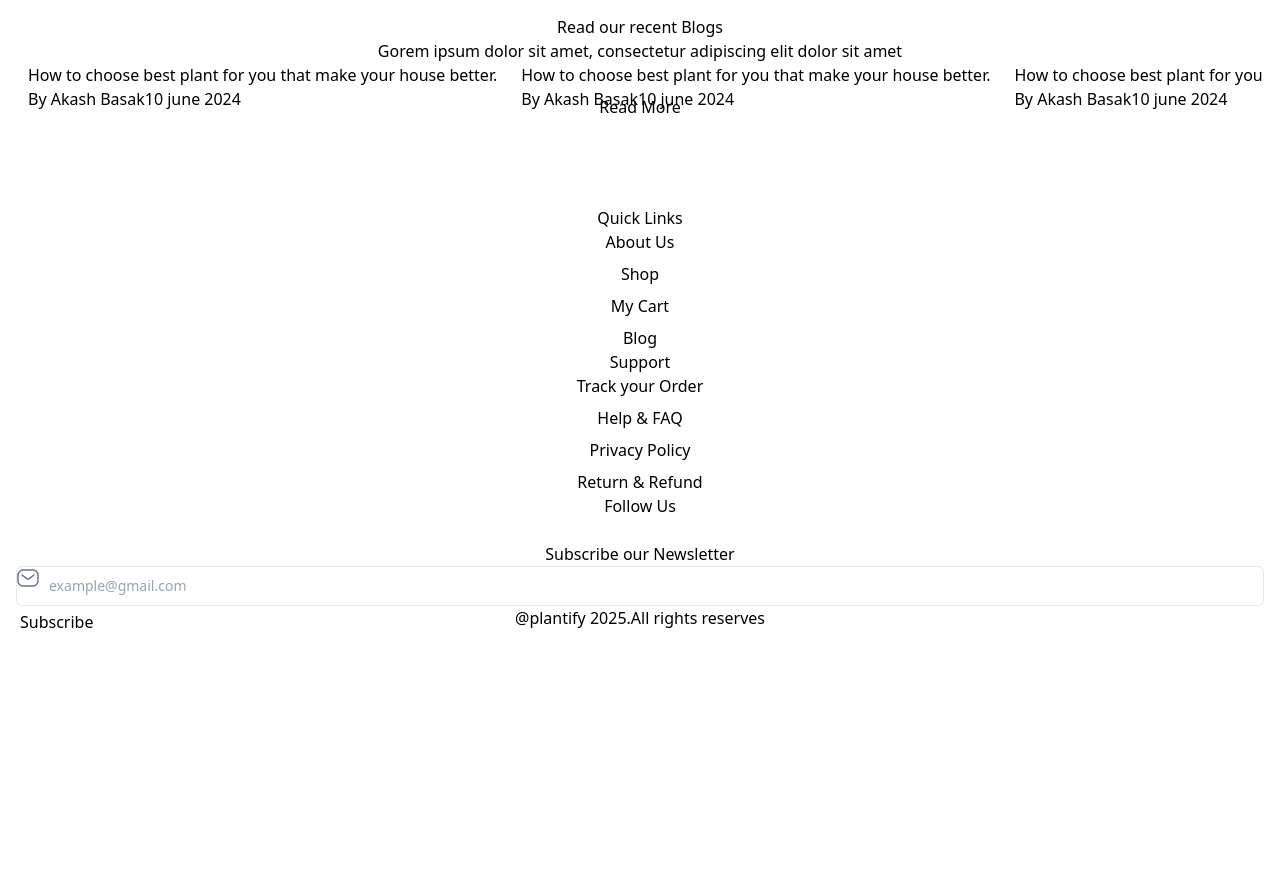
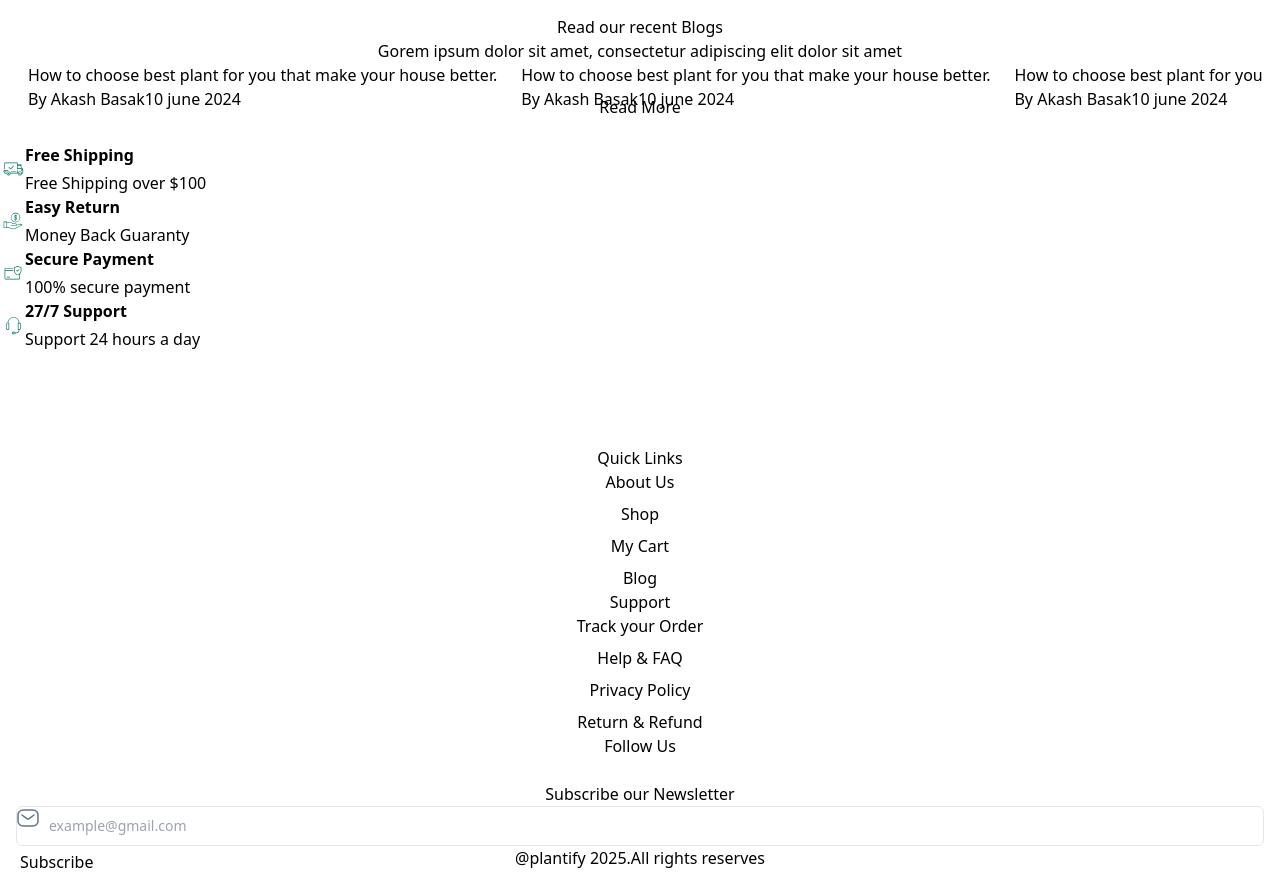
Before and after one commit to TuVoXuan/plantify, a Next.js app: page / in a window 1280 px wide. Shown: the part 2220-3106 px from the top of the page. Before the commit the page ends 2866 px from the top, so only its background shows below. Built offline with nearby package versions, Linux system fonts and the light colour scheme; grey boxes are pictures that could not be loaded.

Commit message:
feat: make section service

```diff
--- a/src/app/page.tsx
+++ b/src/app/page.tsx
@@ -28,6 +28,7 @@ import blog2 from "../assets/images/blog2.png";
 import blog3 from "../assets/images/blog3.png";
 import { cn } from "@/lib/utils";
 import { Star } from "lucide-react";
+import Icons from "@/components/icons";
 
 const plantCategories = [
   { thumbnail: succulents, title: "Succulents" },
@@ -345,6 +346,62 @@ export default function Home() {
           </div>
         </div>
       </section>
+      {/* Services */}
+      <section className="pb-20 md:pb-[88px] xl:pb-[140px]">
+        <div className="bg-primary-50">
+          <div
+            className={cn(
+              "container-cs py-4 px-[35.5px] grid grid-cols-2 gap-x-8 gap-y-5",
+              "md:flex md:justify-center md:gap-x-[24.33px] md:py-8 md:px-0 xl:py-[64px] xl:justify-between",
+            )}
+          >
+            <div className="flex items-center gap-x-2 xl:gap-x-4">
+              <Icons.Truck className="shrink-0 md:h-8 md:w-8 xl:h-[56px] xl:w-[56px]" />
+              <div>
+                <p className="text-body-sm md:text-body-lg xl:text-body-xl font-semibold text-neutral-900 mb-1 xl:mb-2">
+                  Free Shipping
+                </p>
+                <p className="text-body-xs md:text-body-sm xl:text-body-lg text-neutral-600 whitespace-nowrap">
+                  Free Shipping over $100
+                </p>
+              </div>
+            </div>
+            <div className="flex items-center gap-x-2 xl:gap-x-4">
+              <Icons.Return className="shrink-0 md:h-8 md:w-8 xl:h-[56px] xl:w-[56px]" />
+              <div>
+                <p className="text-body-sm md:text-body-lg xl:text-body-xl font-semibold text-neutral-900 mb-1 xl:mb-2">
+                  Easy Return
+                </p>
+                <p className="text-body-xs md:text-body-sm xl:text-body-lg text-neutral-600 whitespace-nowrap">
+                  Money Back Guaranty
+                </p>
+              </div>
+            </div>
+            <div className="flex items-center gap-x-2 xl:gap-x-4">
+              <Icons.SecurityPayment className="shrink-0 md:h-8 md:w-8 xl:h-[56px] xl:w-[56px]" />
+              <div>
+                <p className="text-body-sm md:text-body-lg xl:text-body-xl font-semibold text-neutral-900 mb-1 xl:mb-2">
+                  Secure Payment
+                </p>
+                <p className="text-body-xs md:text-body-sm xl:text-body-lg text-neutral-600 whitespace-nowrap">
+                  100% secure payment
+                </p>
+              </div>
+            </div>
+            <div className="flex items-center gap-x-2 xl:gap-x-4">
+              <Icons.Contact className="shrink-0 md:h-8 md:w-8 xl:h-[56px] xl:w-[56px]" />
+              <div>
+                <p className="text-body-sm md:text-body-lg xl:text-body-xl font-semibold text-neutral-900 mb-1 xl:mb-2">
+                  27/7 Support
+                </p>
+                <p className="text-body-xs md:text-body-sm xl:text-body-lg text-neutral-600 whitespace-nowrap">
+                  Support 24 hours a day
+                </p>
+              </div>
+            </div>
+          </div>
+        </div>
+      </section>
     </main>
   );
 }
--- /dev/null
+++ b/src/components/icons/Contact.tsx
@@ -0,0 +1,11 @@
+import * as React from "react";
+import { SVGProps } from "react";
+const Contact = (props: SVGProps<SVGSVGElement>) => (
+  <svg xmlns="http://www.w3.org/2000/svg" width={25} height={24} viewBox="0 0 24 24" fill="none" {...props}>
+    <path
+      fill="#00715D"
+      d="M18.91 9.757a5.917 5.917 0 0 0-11.828 0 1.784 1.784 0 0 0-1.643 1.939v3.089a1.835 1.835 0 0 0 1.972 1.972h.953a.328.328 0 0 0 .328-.329v-6.364a.328.328 0 0 0-.328-.328H7.74a5.257 5.257 0 1 1 10.515 0h-.627a.328.328 0 0 0-.328.329v6.351a.328.328 0 0 0 .328.328h.624c-.091 2.258-1.176 2.787-3.341 2.882v-.22a.657.657 0 0 0-.659-.657H12.19a.657.657 0 0 0-.657.657v1.068a.657.657 0 0 0 .657.657h2.074a.657.657 0 0 0 .657-.657v-.19c2.083-.096 3.884-.526 3.99-3.56a1.784 1.784 0 0 0 1.643-1.938v-3.088a1.781 1.781 0 0 0-1.643-1.94Zm-10.876.613v5.716h-.642a1.193 1.193 0 0 1-1.314-1.314v-3.088a1.192 1.192 0 0 1 1.314-1.315l.642.001Zm6.227 9.608v.5h-2.072v-1.069h2.074l-.002.569Zm5.633-5.195a1.191 1.191 0 0 1-1.314 1.314h-.623v-5.704h.642a1.192 1.192 0 0 1 1.315 1.314l-.02 3.076Z"
+    />
+  </svg>
+);
+export default Contact;
--- /dev/null
+++ b/src/components/icons/Return.tsx
@@ -0,0 +1,31 @@
+import * as React from "react";
+import { SVGProps } from "react";
+const Return = (props: SVGProps<SVGSVGElement>) => (
+  <svg xmlns="http://www.w3.org/2000/svg" width={25} height={24} viewBox="0 0 24 24" fill="none" {...props}>
+    <path
+      fill="#00715D"
+      d="M14.906 17.004h-4.505a.267.267 0 0 1 0-.534h4.505a.697.697 0 0 0 .495-.203l.033-.034a.262.262 0 0 1 .017-.024.706.706 0 0 0-.545-1.15h-2.518a.267.267 0 0 1-.197-.085 3.586 3.586 0 0 0-2.65-1.171H6.309a.267.267 0 0 1 0-.534h3.236a4.121 4.121 0 0 1 2.962 1.26h2.4a1.24 1.24 0 0 1 1.239 1.237 1.227 1.227 0 0 1-.288.794 1.232 1.232 0 0 1-.951.448v-.004Z"
+    />
+    <path
+      fill="#00715D"
+      d="M12.644 20.16c-.657 0-1.31-.114-1.928-.337l-4.5-1.635a.266.266 0 1 1 .182-.502l4.5 1.636a5.16 5.16 0 0 0 4.083-.254l6.108-3.12a2.473 2.473 0 0 0-2.38-.394l-2.93 1.066a.267.267 0 0 1-.307-.432.262.262 0 0 1 .093-.057l2.964-1.079a3.008 3.008 0 0 1 2.96.534l.25.218a.266.266 0 0 1-.052.439l-6.464 3.3a5.696 5.696 0 0 1-2.579.617Z"
+    />
+    <path
+      fill="#00715D"
+      d="M6.305 18.941H3.434a.268.268 0 0 1-.267-.267v-5.806a.267.267 0 0 1 .267-.266h2.871a.266.266 0 0 1 .267.266v5.806a.266.266 0 0 1-.267.267ZM3.7 18.407h2.338v-5.271H3.7v5.271ZM15.033 13.358a4.757 4.757 0 1 1 0-9.515 4.757 4.757 0 0 1 0 9.515Zm0-8.977a4.222 4.222 0 1 0 0 8.443 4.222 4.222 0 0 0 0-8.443Z"
+    />
+    <path
+      fill="#00715D"
+      d="M15.033 8.87a1.462 1.462 0 1 1 1.508-1.462.267.267 0 0 1-.533 0 .976.976 0 1 0-.975.928.267.267 0 0 1 .188.455.266.266 0 0 1-.188.078Z"
+    />
+    <path
+      fill="#00715D"
+      d="M15.034 11.263a1.487 1.487 0 0 1-1.509-1.461.267.267 0 0 1 .534 0 .977.977 0 1 0 .975-.928.267.267 0 1 1 0-.533 1.462 1.462 0 1 1 0 2.923Z"
+    />
+    <path
+      fill="#00715D"
+      d="M15.032 11.71a.267.267 0 0 1-.266-.267V5.767a.266.266 0 0 1 .533 0v5.676a.267.267 0 0 1-.267.267Z"
+    />
+  </svg>
+);
+export default Return;
--- /dev/null
+++ b/src/components/icons/SecurityPayment.tsx
@@ -0,0 +1,15 @@
+import * as React from "react";
+import { SVGProps } from "react";
+const SecurityPayment = (props: SVGProps<SVGSVGElement>) => (
+  <svg xmlns="http://www.w3.org/2000/svg" width={25} height={24} viewBox="0 0 24 24" fill="none" {...props}>
+    <path
+      fill="#00715D"
+      d="M20.707 6.3 17.34 4.955a.337.337 0 0 0-.25 0L13.721 6.3a.336.336 0 0 0-.211.312v3.48a3.724 3.724 0 0 0 1.798 3.178l1.733 1.04a.337.337 0 0 0 .346 0l1.51-.907v3.771a.553.553 0 0 1-.552.552H5.308a.553.553 0 0 1-.553-.552V9.644H12.5a.337.337 0 1 0 0-.674H4.755v-.794a.553.553 0 0 1 .553-.553H12.5a.337.337 0 1 0 0-.673H5.308a1.226 1.226 0 0 0-1.226 1.226v8.997A1.226 1.226 0 0 0 5.308 18.4h13.038a1.227 1.227 0 0 0 1.226-1.226v-4.23a3.724 3.724 0 0 0 1.347-2.85v-3.48a.337.337 0 0 0-.212-.312Zm-.462 3.794a3.046 3.046 0 0 1-1.472 2.6l-1.558.935-1.559-.936a3.046 3.046 0 0 1-1.472-2.6V6.842l3.03-1.212 3.031 1.212v3.253Z"
+    />
+    <path
+      fill="#00715D"
+      d="M16.106 9.126a.338.338 0 0 0-.477.476l.898.898a.336.336 0 0 0 .476 0L18.8 8.704a.337.337 0 0 0-.476-.476l-1.558 1.558-.66-.66ZM6.44 15.703a.337.337 0 0 0 0 .674h2.693a.337.337 0 0 0 0-.674H6.44Z"
+    />
+  </svg>
+);
+export default SecurityPayment;
--- /dev/null
+++ b/src/components/icons/Truck.tsx
@@ -0,0 +1,15 @@
+import * as React from "react";
+import { SVGProps } from "react";
+const Truck = (props: SVGProps<SVGSVGElement>) => (
+  <svg xmlns="http://www.w3.org/2000/svg" width={25} height={24} viewBox="0 0 24 24" fill="none" {...props}>
+    <path
+      fill="#00715D"
+      d="m21.256 11.022-.527-2.11a.32.32 0 0 0 .253-.311v-.34a1.34 1.34 0 0 0-1.34-1.34h-2.4v-.7a.66.66 0 0 0-.659-.659H4.338a.66.66 0 0 0-.66.66v5.781a.319.319 0 0 0 .638 0V6.222a.021.021 0 0 1 .022-.022H16.58a.021.021 0 0 1 .022.022v5.782a.319.319 0 1 0 .637 0v-.362h3.764a1.043 1.043 0 0 1 .99.723h-.99a.319.319 0 0 0-.319.319v.68a1 1 0 0 0 1 .999h.36v1.402h-.834a2.018 2.018 0 0 0-3.817 0h-.154v-2.4a.319.319 0 1 0-.637 0v2.4H9.987a2.019 2.019 0 0 0-3.817 0H4.338a.021.021 0 0 1-.022-.02v-.702h1.382a.319.319 0 0 0 0-.638h-3.06a.319.319 0 0 0 0 .638h1.04v.701a.66.66 0 0 0 .66.66H6.06v.02a2.02 2.02 0 1 0 4.04 0v-.02h7.183v.02a2.02 2.02 0 0 0 4.04 0v-.02h1.041a.319.319 0 0 0 .32-.32v-3.4a1.681 1.681 0 0 0-1.428-1.662ZM17.24 7.559h2.4a.702.702 0 0 1 .702.701v.022H17.24v-.723Zm0 3.443v-2.08h2.834l.52 2.083-3.354-.003ZM8.08 17.806a1.382 1.382 0 1 1 0-2.763 1.382 1.382 0 0 1 0 2.763Zm11.223 0a1.382 1.382 0 1 1 0-2.763 1.382 1.382 0 0 1 0 2.763Zm2.743-4.08h-.361a.362.362 0 0 1-.361-.362v-.362h.722v.723Z"
+    />
+    <path
+      fill="#00715D"
+      d="M8.077 15.762a.66.66 0 1 0 0 1.319.66.66 0 0 0 0-1.32ZM19.302 15.762a.66.66 0 1 0 0 1.318.66.66 0 0 0 0-1.318ZM15.562 14.402H10.8a.319.319 0 1 0 0 .638h4.762a.319.319 0 1 0 0-.638ZM7.398 13.043H3.317a.319.319 0 0 0 0 .638h4.081a.319.319 0 0 0 0-.638ZM13.405 8.71a.319.319 0 0 0-.45 0l-2.836 2.836-1.475-1.475a.319.319 0 1 0-.45.45l1.7 1.701a.32.32 0 0 0 .45 0l3.062-3.06a.319.319 0 0 0 0-.451Z"
+    />
+  </svg>
+);
+export default Truck;
```
Also changed, not shown: src/components/icons/index.ts (+8 -0 lines).
